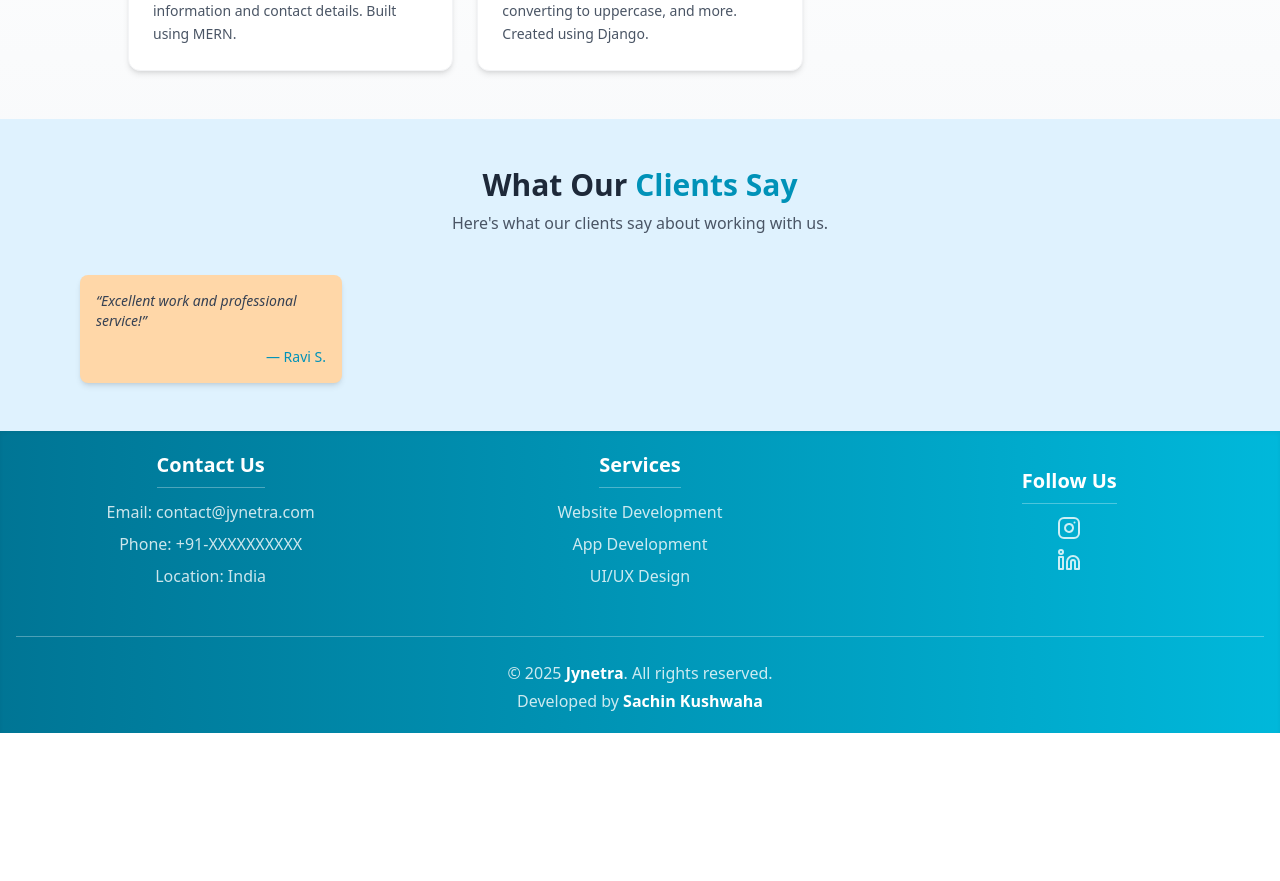
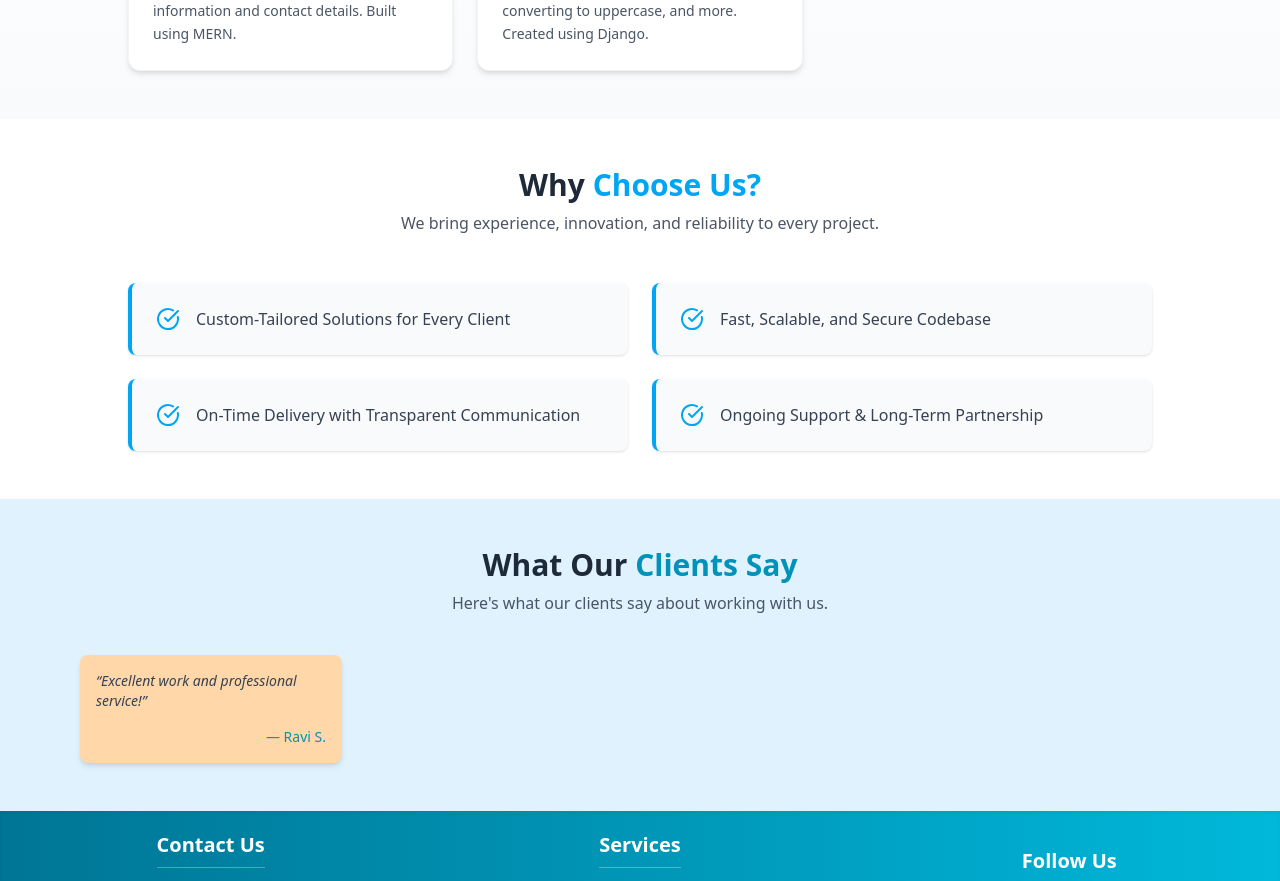
Before and after one commit to sachinkushwha/jynetra, a React (Vite) app: page / in a window 1280 px wide. Shown: the part 1726-2607 px from the top of the page. Before the commit the page ends 2459 px from the top, so only its background shows below. Built offline with nearby package versions, Linux system fonts and the light colour scheme.

Commit message:
why choose us

```diff
--- /dev/null
+++ b/src/components/choice.jsx
@@ -0,0 +1,35 @@
+import { CheckCircle } from 'lucide-react';
+
+export const Choice = () => {
+  return (
+    <section className="bg-white py-12 px-4 sm:px-6 md:px-16">
+      <div className="max-w-4xl mx-auto text-center mb-12">
+        <h2 className="text-2xl sm:text-3xl font-bold text-gray-800">
+          Why <span className="text-sky-500">Choose Us?</span>
+        </h2>
+        <p className="mt-2 text-gray-600 text-sm sm:text-base">
+          We bring experience, innovation, and reliability to every project.
+        </p>
+      </div>
+
+      <div className="max-w-5xl mx-auto grid gap-6 sm:grid-cols-2">
+        {[
+          "Custom-Tailored Solutions for Every Client",
+          "Fast, Scalable, and Secure Codebase",
+          "On-Time Delivery with Transparent Communication",
+          "Ongoing Support & Long-Term Partnership",
+        ].map((point, index) => (
+          <div
+            key={index}
+            className="flex items-center gap-4 bg-gray-50 hover:bg-gray-100 transition p-6 rounded-lg shadow-sm border-l-4 border-sky-500"
+            data-aos="fade-up"
+            data-aos-delay={index * 100}
+          >
+            <CheckCircle className="text-sky-500 w-7 h-7 sm:w-6 sm:h-6 flex-shrink-0" />
+            <p className="text-gray-700 text-sm sm:text-base">{point}</p>
+          </div>
+        ))}
+      </div>
+    </section>
+  );
+};
--- a/src/pages/home.jsx
+++ b/src/pages/home.jsx
@@ -1,3 +1,4 @@
+import { Choice } from "../components/choice"
 import { Hero } from "../components/hero"
 import { Project } from "../components/project"
 import { Review } from "../components/review"
@@ -15,6 +16,7 @@ export const Home=()=>{
         <About/>
         <Service/>
         <Project project={project}/>
+        <Choice/>
         <Review/>
         </>
     )
```
